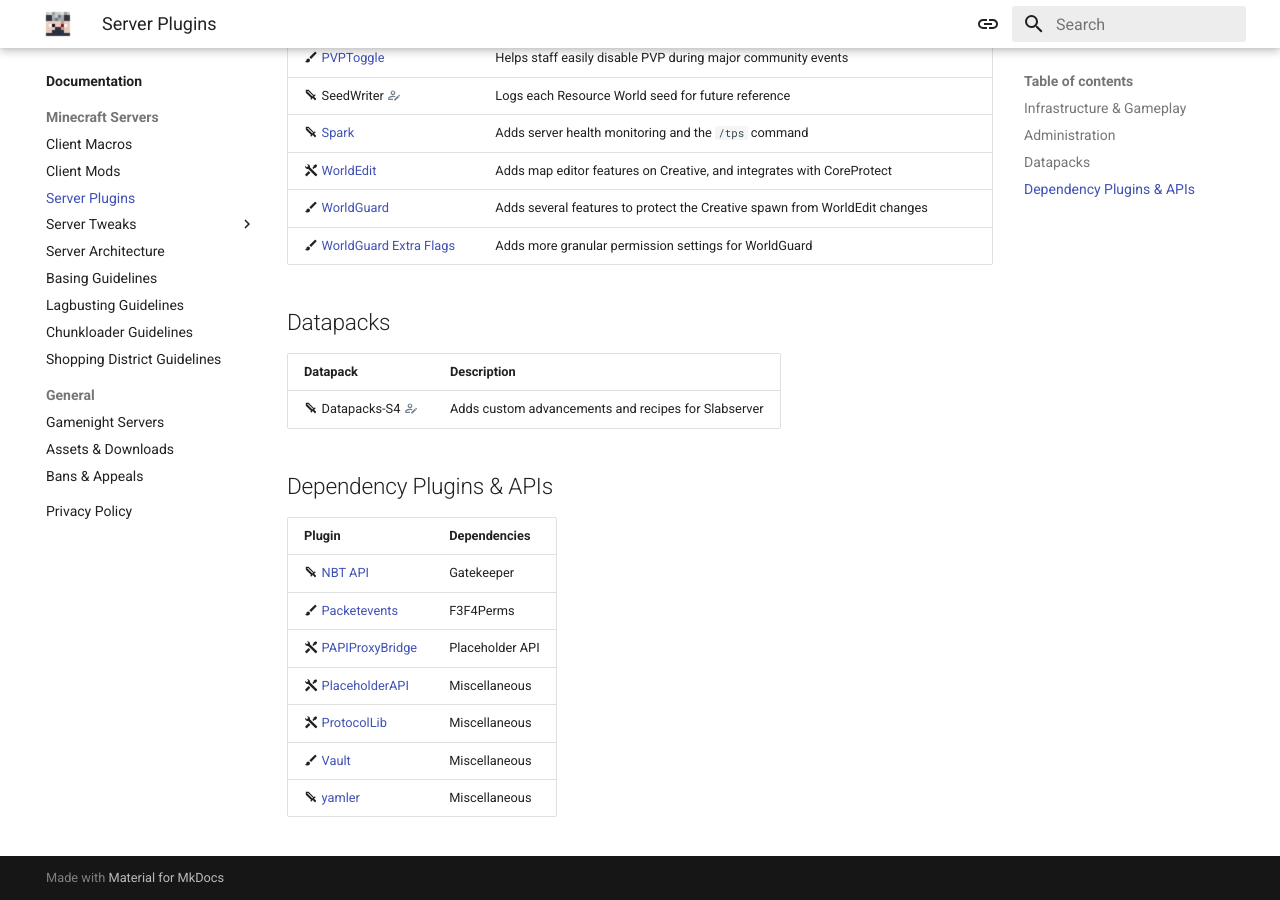
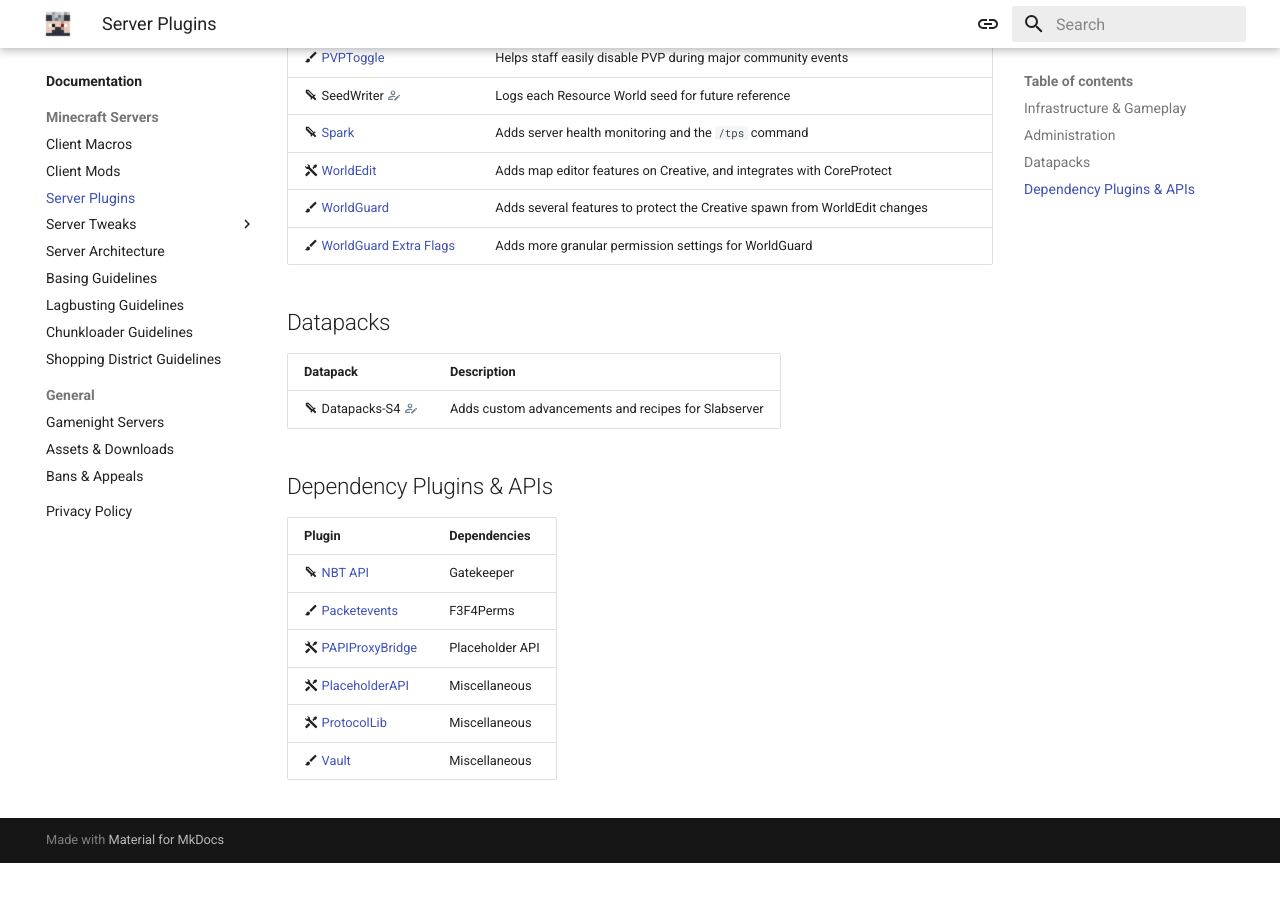
Before and after one commit to Slabserver/slabserver.github.io, an MkDocs documentation site: the page built from docs/documentation/minecraft/server-plugins.md, in a window 1280 px wide and 900 px high, scrolled down 2033 px. Built offline with MkDocs 1.6.1 and Material for MkDocs 9.7.7, drawn with Linux system fonts in a browser that asks for light colours; after the commit the page ends 2896 px from its top, so only the background shows below that.

Commit message:
Remove yamler from server plugins

```diff
--- a/docs/documentation/minecraft/server-plugins.md
+++ b/docs/documentation/minecraft/server-plugins.md
@@ -80,4 +80,3 @@
 | :material-tools: [PlaceholderAPI](https://www.spigotmc.org/resources/placeholderapi.6245/) | Miscellaneous
 | :material-tools: [ProtocolLib](https://www.spigotmc.org/resources/protocollib.1997/) | Miscellaneous
 | :material-brush: [Vault](https://www.spigotmc.org/resources/vault.34315) | Miscellaneous
-| :material-sword: [yamler](https://www.spigotmc.org/resources/yamler.315/) | Miscellaneous
```
